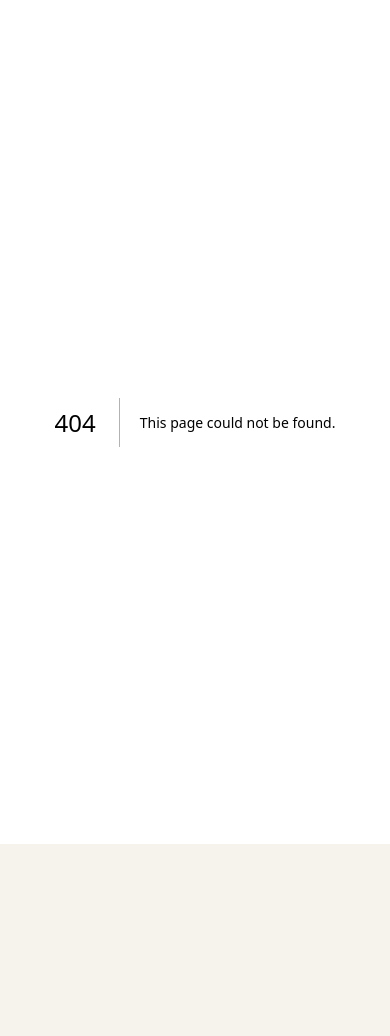
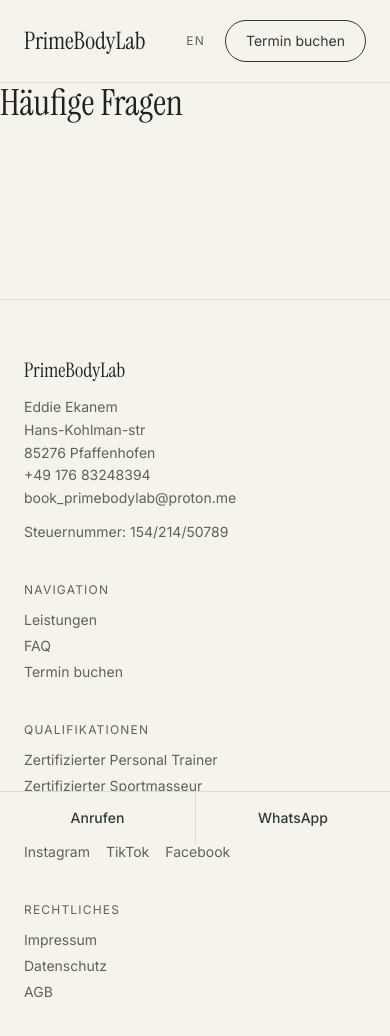
Before and after one commit to edd314/primebodylab-Website, a Next.js app: page /de/faq in a window 390 px wide. Before the commit this address had no page. Shown: the top 1036 px of the page. Before the commit the page ends 844 px from the top, so only its background shows below. Built offline with nearby package versions, Linux system fonts and the light colour scheme.

Commit message:
feat: add header, footer, locale switcher and mobile contact bar
Header hides the two nav links below the sm breakpoint to keep the mobile bar
uncluttered, so the footer carries a real navigation column. That avoids a
burger menu for two links while keeping every page reachable on a phone.

```diff
--- /dev/null
+++ b/src/app/[locale]/book/page.tsx
@@ -0,0 +1,14 @@
+import {setRequestLocale} from 'next-intl/server';
+
+type Props = {params: Promise<{locale: string}>};
+
+export default async function BookPage({params}: Props) {
+  const {locale} = await params;
+  setRequestLocale(locale);
+
+  return (
+    <h1 className="font-display text-4xl">
+      {locale === 'de' ? 'Termin buchen' : 'Book an appointment'}
+    </h1>
+  );
+}
--- /dev/null
+++ b/src/app/[locale]/faq/page.tsx
@@ -0,0 +1,14 @@
+import {setRequestLocale} from 'next-intl/server';
+
+type Props = {params: Promise<{locale: string}>};
+
+export default async function FaqPage({params}: Props) {
+  const {locale} = await params;
+  setRequestLocale(locale);
+
+  return (
+    <h1 className="font-display text-4xl">
+      {locale === 'de' ? 'Häufige Fragen' : 'FAQs'}
+    </h1>
+  );
+}
--- /dev/null
+++ b/src/app/[locale]/imprint/page.tsx
@@ -0,0 +1,14 @@
+import {setRequestLocale} from 'next-intl/server';
+
+type Props = {params: Promise<{locale: string}>};
+
+export default async function ImprintPage({params}: Props) {
+  const {locale} = await params;
+  setRequestLocale(locale);
+
+  return (
+    <h1 className="font-display text-4xl">
+      {locale === 'de' ? 'Impressum' : 'Imprint'}
+    </h1>
+  );
+}
--- a/src/app/[locale]/layout.tsx
+++ b/src/app/[locale]/layout.tsx
@@ -4,6 +4,10 @@
 import {setRequestLocale} from 'next-intl/server';
 import {routing} from '@/i18n/routing';
 import {bodyFont, displayFont} from '@/lib/fonts';
+import {Header} from '@/components/layout/Header';
+import {Footer} from '@/components/layout/Footer';
+import {MobileContactBar} from '@/components/layout/MobileContactBar';
+import type {Locale} from '@/content/schema';
 
 export function generateStaticParams() {
   return routing.locales.map((locale) => ({locale}));
@@ -15,18 +19,24 @@
 };
 
 export default async function LocaleLayout({children, params}: Props) {
-  const {locale} = await params;
+  const {locale: raw} = await params;
 
-  if (!hasLocale(routing.locales, locale)) {
+  if (!hasLocale(routing.locales, raw)) {
     notFound();
   }
 
-  setRequestLocale(locale);
+  setRequestLocale(raw);
+  const locale = raw as Locale;
 
   return (
     <html lang={locale} className={`${displayFont.variable} ${bodyFont.variable}`}>
       <body className="bg-bone text-ink antialiased">
-        <NextIntlClientProvider>{children}</NextIntlClientProvider>
+        <NextIntlClientProvider>
+          <Header locale={locale} />
+          <main className="pb-20 sm:pb-0">{children}</main>
+          <Footer locale={locale} />
+          <MobileContactBar locale={locale} />
+        </NextIntlClientProvider>
       </body>
     </html>
   );
--- /dev/null
+++ b/src/app/[locale]/privacy/page.tsx
@@ -0,0 +1,14 @@
+import {setRequestLocale} from 'next-intl/server';
+
+type Props = {params: Promise<{locale: string}>};
+
+export default async function PrivacyPage({params}: Props) {
+  const {locale} = await params;
+  setRequestLocale(locale);
+
+  return (
+    <h1 className="font-display text-4xl">
+      {locale === 'de' ? 'Datenschutz' : 'Privacy'}
+    </h1>
+  );
+}
--- /dev/null
+++ b/src/app/[locale]/terms/page.tsx
@@ -0,0 +1,14 @@
+import {setRequestLocale} from 'next-intl/server';
+
+type Props = {params: Promise<{locale: string}>};
+
+export default async function TermsPage({params}: Props) {
+  const {locale} = await params;
+  setRequestLocale(locale);
+
+  return (
+    <h1 className="font-display text-4xl">
+      {locale === 'de' ? 'AGB' : 'Terms'}
+    </h1>
+  );
+}
--- /dev/null
+++ b/src/components/layout/Footer.tsx
@@ -0,0 +1,114 @@
+import {Link} from '@/i18n/navigation';
+import {site} from '@/content/site';
+import {bookCta, legalItems, navItems} from '@/lib/nav';
+import type {Locale} from '@/content/schema';
+
+export function Footer({locale}: {locale: Locale}) {
+  return (
+    <footer className="mt-24 border-t border-line">
+      <div className="mx-auto grid max-w-6xl gap-10 px-6 py-14 sm:grid-cols-2 lg:grid-cols-4">
+        <div>
+          <p className="font-display text-xl">PrimeBodyLab</p>
+          <address className="mt-3 text-sm leading-relaxed text-muted not-italic">
+            {site.ownerName}
+            <br />
+            {site.street}
+            <br />
+            {site.postcode} {site.city}
+            <br />
+            <a href={site.phoneHref} className="transition-colors hover:text-ink">
+              {site.phone}
+            </a>
+            <br />
+            <a href={`mailto:${site.email}`} className="transition-colors hover:text-ink">
+              {site.email}
+            </a>
+          </address>
+          <p className="mt-3 text-sm text-muted">
+            {locale === 'de' ? 'Steuernummer' : 'Tax ID'}: {site.taxId}
+          </p>
+        </div>
+
+        {/* Carries the main navigation on mobile, where the header hides it. */}
+        <nav aria-label={locale === 'de' ? 'Fußzeilennavigation' : 'Footer navigation'}>
+          <p className="text-xs uppercase tracking-widest text-muted">
+            {locale === 'de' ? 'Navigation' : 'Navigation'}
+          </p>
+          <ul className="mt-3 space-y-1.5 text-sm">
+            {navItems.map((item) => (
+              <li key={item.href}>
+                <Link href={item.href} className="text-muted transition-colors hover:text-ink">
+                  {item.label[locale]}
+                </Link>
+              </li>
+            ))}
+            <li>
+              <Link href="/book" className="text-muted transition-colors hover:text-ink">
+                {bookCta[locale]}
+              </Link>
+            </li>
+          </ul>
+        </nav>
+
+        <div>
+          <p className="text-xs uppercase tracking-widest text-muted">
+            {locale === 'de' ? 'Qualifikationen' : 'Qualifications'}
+          </p>
+          <ul className="mt-3 space-y-1.5 text-sm text-muted">
+            {site.qualifications[locale].map((q) => (
+              <li key={q}>{q}</li>
+            ))}
+          </ul>
+
+          <ul className="mt-5 flex gap-4 text-sm">
+            <li>
+              <a
+                href={site.socials.instagram}
+                target="_blank"
+                rel="noopener noreferrer"
+                className="text-muted transition-colors hover:text-ink"
+              >
+                Instagram
+              </a>
+            </li>
+            <li>
+              <a
+                href={site.socials.tiktok}
+                target="_blank"
+                rel="noopener noreferrer"
+                className="text-muted transition-colors hover:text-ink"
+              >
+                TikTok
+              </a>
+            </li>
+            <li>
+              <a
+                href={site.socials.facebook}
+                target="_blank"
+                rel="noopener noreferrer"
+                className="text-muted transition-colors hover:text-ink"
+              >
+                Facebook
+              </a>
+            </li>
+          </ul>
+        </div>
+
+        <div>
+          <p className="text-xs uppercase tracking-widest text-muted">
+            {locale === 'de' ? 'Rechtliches' : 'Legal'}
+          </p>
+          <ul className="mt-3 space-y-1.5 text-sm">
+            {legalItems.map((item) => (
+              <li key={item.href}>
+                <Link href={item.href} className="text-muted transition-colors hover:text-ink">
+                  {item.label[locale]}
+                </Link>
+              </li>
+            ))}
+          </ul>
+        </div>
+      </div>
+    </footer>
+  );
+}
--- /dev/null
+++ b/src/components/layout/Header.tsx
@@ -0,0 +1,40 @@
+import {Link} from '@/i18n/navigation';
+import {bookCta, navItems} from '@/lib/nav';
+import type {Locale} from '@/content/schema';
+import {LocaleSwitcher} from './LocaleSwitcher';
+
+export function Header({locale}: {locale: Locale}) {
+  return (
+    <header className="border-b border-line">
+      <div className="mx-auto flex max-w-6xl items-center justify-between gap-6 px-6 py-5">
+        <Link href="/" className="font-display text-2xl leading-none">
+          PrimeBodyLab
+        </Link>
+
+        <nav
+          aria-label={locale === 'de' ? 'Hauptnavigation' : 'Main navigation'}
+          className="flex items-center gap-5 sm:gap-7"
+        >
+          {navItems.map((item) => (
+            <Link
+              key={item.href}
+              href={item.href}
+              className="hidden text-sm text-muted transition-colors hover:text-ink sm:inline"
+            >
+              {item.label[locale]}
+            </Link>
+          ))}
+
+          <LocaleSwitcher current={locale} />
+
+          <Link
+            href="/book"
+            className="rounded-full border border-forest px-5 py-2.5 text-sm text-forest transition-colors hover:bg-forest hover:text-bone"
+          >
+            {bookCta[locale]}
+          </Link>
+        </nav>
+      </div>
+    </header>
+  );
+}
--- /dev/null
+++ b/src/components/layout/LocaleSwitcher.tsx
@@ -0,0 +1,23 @@
+'use client';
+
+import {useParams} from 'next/navigation';
+import {Link, usePathname} from '@/i18n/navigation';
+import type {Locale} from '@/content/schema';
+
+export function LocaleSwitcher({current}: {current: Locale}) {
+  const pathname = usePathname();
+  const params = useParams();
+  const target: Locale = current === 'de' ? 'en' : 'de';
+
+  return (
+    <Link
+      // @ts-expect-error -- params always match the current route
+      href={{pathname, params}}
+      locale={target}
+      aria-label={target === 'en' ? 'Switch to English' : 'Auf Deutsch wechseln'}
+      className="text-xs uppercase tracking-widest text-muted transition-colors hover:text-ink focus-visible:text-ink"
+    >
+      {target.toUpperCase()}
+    </Link>
+  );
+}
--- /dev/null
+++ b/src/components/layout/MobileContactBar.tsx
@@ -0,0 +1,27 @@
+import {site} from '@/content/site';
+import type {Locale} from '@/content/schema';
+
+/**
+ * Pinned on mobile only. A meaningful share of local clients will ring rather
+ * than work through a booking calendar on a phone.
+ */
+export function MobileContactBar({locale}: {locale: Locale}) {
+  return (
+    <div className="fixed inset-x-0 bottom-0 z-40 grid grid-cols-2 border-t border-line bg-bone sm:hidden">
+      <a
+        href={site.phoneHref}
+        className="py-4 text-center text-sm font-medium text-forest"
+      >
+        {locale === 'de' ? 'Anrufen' : 'Call'}
+      </a>
+      <a
+        href={site.whatsapp}
+        target="_blank"
+        rel="noopener noreferrer"
+        className="border-l border-line py-4 text-center text-sm font-medium text-forest"
+      >
+        WhatsApp
+      </a>
+    </div>
+  );
+}
--- /dev/null
+++ b/src/lib/nav.ts
@@ -0,0 +1,25 @@
+import type {Localized} from '@/content/schema';
+
+export type NavItem = {
+  href: '/services' | '/faq';
+  label: Localized<string>;
+};
+
+export const navItems: NavItem[] = [
+  {href: '/services', label: {de: 'Leistungen', en: 'Services'}},
+  {href: '/faq', label: {de: 'FAQ', en: 'FAQ'}},
+];
+
+export const bookCta: Localized<string> = {
+  de: 'Termin buchen',
+  en: 'Book Now',
+};
+
+export const legalItems: {
+  href: '/imprint' | '/privacy' | '/terms';
+  label: Localized<string>;
+}[] = [
+  {href: '/imprint', label: {de: 'Impressum', en: 'Imprint'}},
+  {href: '/privacy', label: {de: 'Datenschutz', en: 'Privacy'}},
+  {href: '/terms', label: {de: 'AGB', en: 'Terms'}},
+];
```
Also changed, not shown: 1 other file (tests, documents, lock files or other folders).
